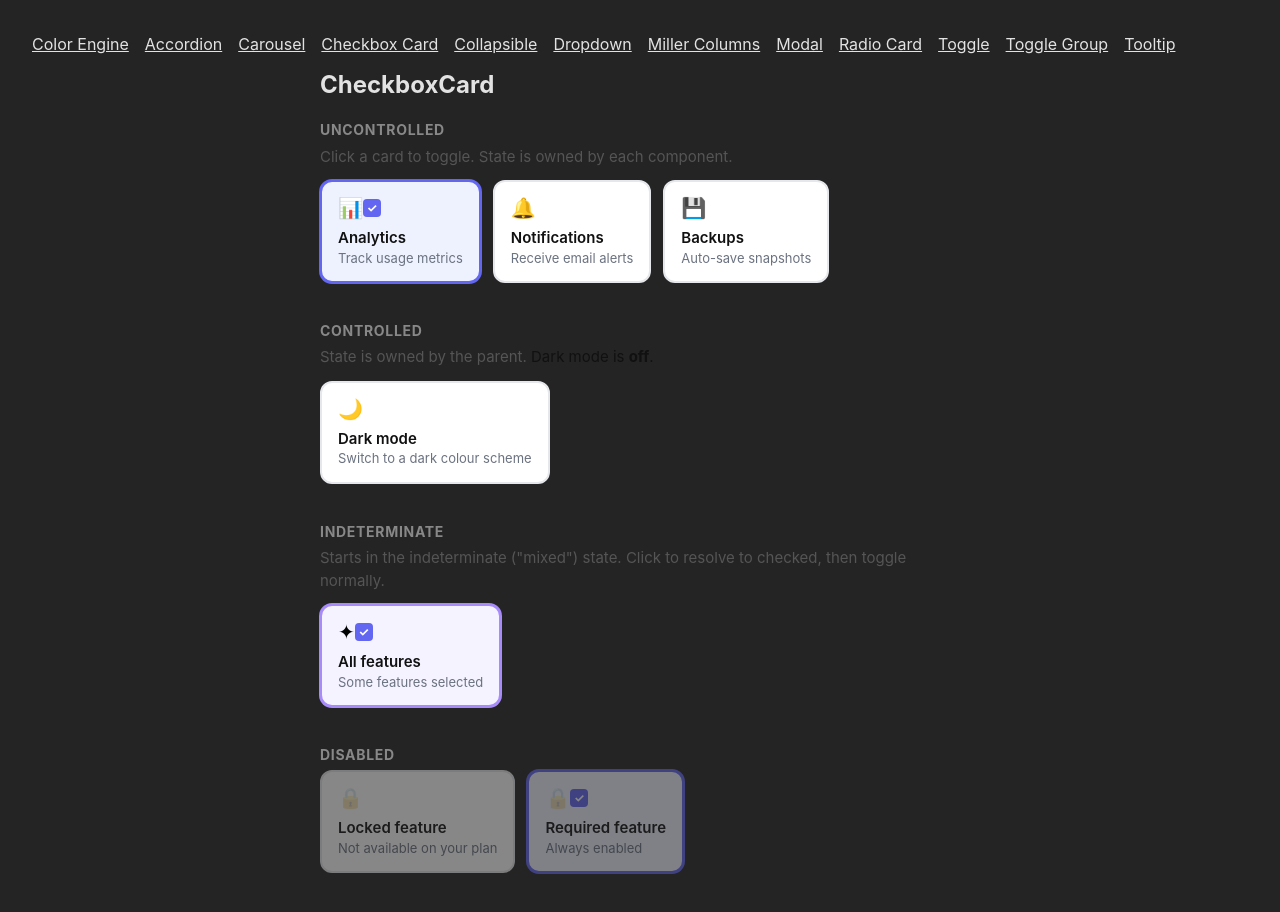
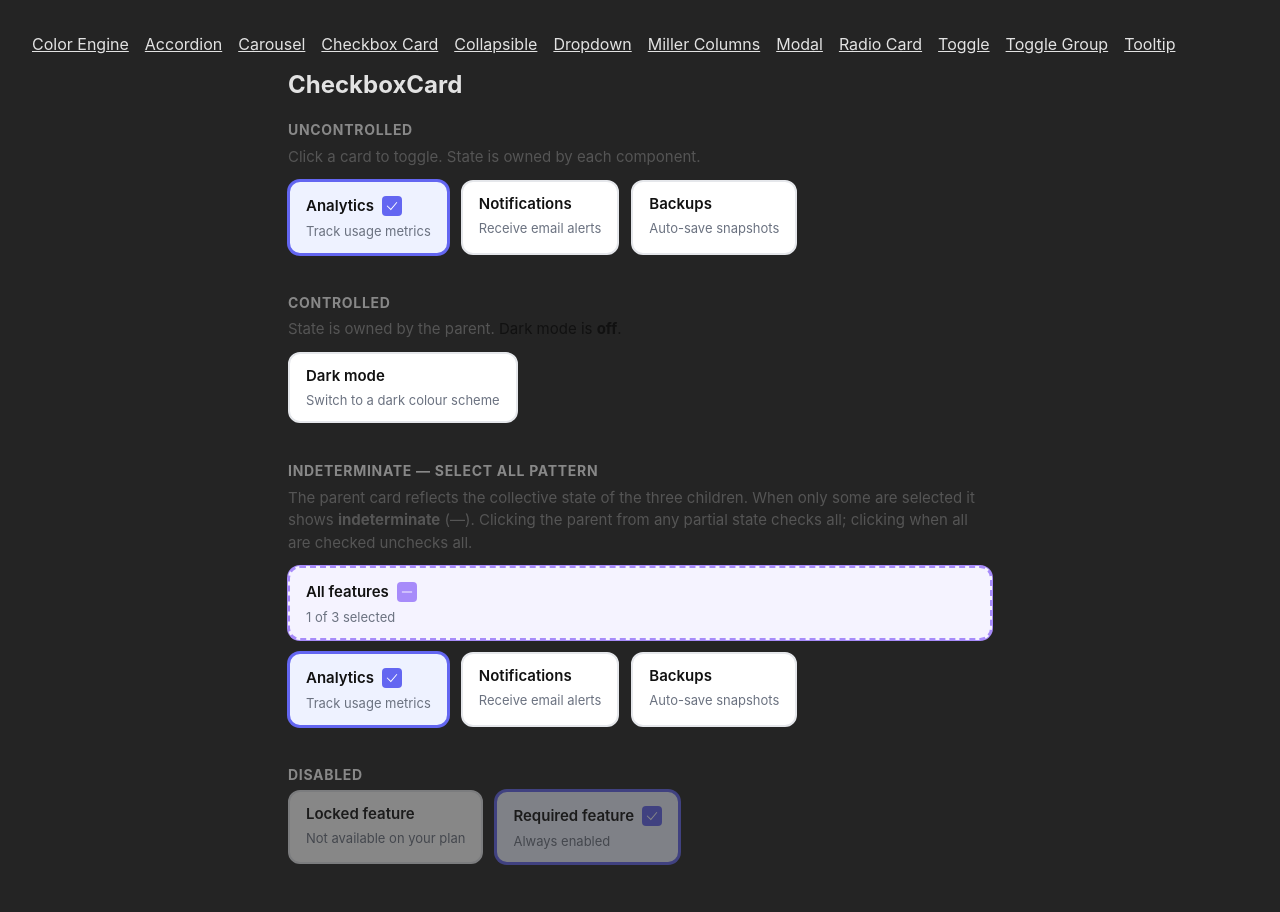
Before and after one commit to simonrevill/primitiv, a React (Vite) app in the folder apps/web/: page /checkbox-card in a window 1280 px wide. Shown: the top 912 px of the page. Built offline with nearby package versions, Linux system fonts and the light colour scheme.

Commit message:
feat(workbench): use icon package in CheckboxCard example, add select-all pattern
Replaces emoji text with Check/Minus icons from @primitiv/icons; adds a live select-all/indeterminate example driven by child card state.

https://claude.ai/code/session_01ASuAwMPKmee4dG72o8HFYi

```diff
--- a/apps/web/src/pages/CheckboxCardExample/CheckboxCardExample.scss
+++ b/apps/web/src/pages/CheckboxCardExample/CheckboxCardExample.scss
@@ -1,5 +1,5 @@
 .cc-example {
-  max-width: 40rem;
+  max-width: 44rem;
   margin: 0 auto;
 
   &__title {
@@ -33,6 +33,12 @@
     gap: 0.75rem;
     flex-wrap: wrap;
   }
+
+  &__select-all {
+    display: flex;
+    flex-direction: column;
+    gap: 0.75rem;
+  }
 }
 
 .cc-card {
@@ -40,7 +46,7 @@
   flex-direction: column;
   gap: 0.25rem;
   min-width: 9rem;
-  padding: 1rem;
+  padding: 0.875rem 1rem;
   border: 2px solid #e5e7eb;
   border-radius: 0.75rem;
   background: white;
@@ -78,30 +84,15 @@
     cursor: not-allowed;
   }
 
+  &--parent {
+    border-style: dashed;
+  }
+
   &__header {
     display: flex;
     align-items: center;
     justify-content: space-between;
-    margin-block-end: 0.5rem;
-  }
-
-  &__icon {
-    font-size: 1.25rem;
-    line-height: 1;
-  }
-
-  &__indicator {
-    display: inline-flex;
-    align-items: center;
-    justify-content: center;
-    width: 1.125rem;
-    height: 1.125rem;
-    border-radius: 0.25rem;
-    background: #6366f1;
-    color: white;
-    font-size: 0.75rem;
-    font-weight: 700;
-    line-height: 1;
+    gap: 0.5rem;
   }
 
   &__label {
@@ -113,5 +104,36 @@
   &__description {
     font-size: 0.8125rem;
     color: #6b7280;
+    margin-block-start: 0.25rem;
+  }
+
+  &__indicator {
+    flex-shrink: 0;
+    display: inline-flex;
+    align-items: center;
+    justify-content: center;
+    width: 1.25rem;
+    height: 1.25rem;
+    border-radius: 0.25rem;
+    background: #6366f1;
+    color: white;
+
+    &--mixed {
+      .cc-card__minus-icon {
+        display: none;
+      }
+
+      &[data-state="indeterminate"] {
+        background: #a78bfa;
+
+        .cc-card__check-icon {
+          display: none;
+        }
+
+        .cc-card__minus-icon {
+          display: block;
+        }
+      }
+    }
   }
 }
--- a/apps/web/src/pages/CheckboxCardExample/CheckboxCardExample.tsx
+++ b/apps/web/src/pages/CheckboxCardExample/CheckboxCardExample.tsx
@@ -1,11 +1,41 @@
 import { useState } from "react";
 
+import { Check, Minus } from "@primitiv/icons";
 import { CheckboxCard, CheckedState } from "@primitiv/react";
 
 import "./CheckboxCardExample.scss";
 
+type Features = {
+  analytics: boolean;
+  notifications: boolean;
+  backups: boolean;
+};
+
 export function CheckboxCardExample() {
   const [darkMode, setDarkMode] = useState<CheckedState>(false);
+
+  const [features, setFeatures] = useState<Features>({
+    analytics: true,
+    notifications: false,
+    backups: false,
+  });
+
+  const checkedCount = Object.values(features).filter(Boolean).length;
+  const totalCount = Object.keys(features).length;
+  const allState: CheckedState =
+    checkedCount === 0
+      ? false
+      : checkedCount === totalCount
+        ? true
+        : "indeterminate";
+
+  function handleAllChange(checked: boolean) {
+    setFeatures({ analytics: checked, notifications: checked, backups: checked });
+  }
+
+  function toggleFeature(key: keyof Features) {
+    setFeatures((prev) => ({ ...prev, [key]: !prev[key] }));
+  }
 
   return (
     <div className="cc-example">
@@ -23,34 +53,34 @@ export function CheckboxCardExample() {
             defaultChecked
           >
             <span className="cc-card__header">
-              <span className="cc-card__icon">📊</span>
+              <span className="cc-card__label">Analytics</span>
               <CheckboxCard.Indicator className="cc-card__indicator">
-                ✓
+                <Check size={14} />
               </CheckboxCard.Indicator>
             </span>
-            <span className="cc-card__label">Analytics</span>
             <span className="cc-card__description">Track usage metrics</span>
           </CheckboxCard.Root>
 
-          <CheckboxCard.Root className="cc-card" aria-label="Enable notifications">
+          <CheckboxCard.Root
+            className="cc-card"
+            aria-label="Enable notifications"
+          >
             <span className="cc-card__header">
-              <span className="cc-card__icon">🔔</span>
+              <span className="cc-card__label">Notifications</span>
               <CheckboxCard.Indicator className="cc-card__indicator">
-                ✓
+                <Check size={14} />
               </CheckboxCard.Indicator>
             </span>
-            <span className="cc-card__label">Notifications</span>
             <span className="cc-card__description">Receive email alerts</span>
           </CheckboxCard.Root>
 
           <CheckboxCard.Root className="cc-card" aria-label="Enable backups">
             <span className="cc-card__header">
-              <span className="cc-card__icon">💾</span>
+              <span className="cc-card__label">Backups</span>
               <CheckboxCard.Indicator className="cc-card__indicator">
-                ✓
+                <Check size={14} />
               </CheckboxCard.Indicator>
             </span>
-            <span className="cc-card__label">Backups</span>
             <span className="cc-card__description">Auto-save snapshots</span>
           </CheckboxCard.Root>
         </div>
@@ -61,8 +91,7 @@ export function CheckboxCardExample() {
         <p className="cc-example__description">
           State is owned by the parent.{" "}
           <span className="cc-example__value">
-            Dark mode is{" "}
-            <strong>{darkMode === true ? "on" : "off"}</strong>.
+            Dark mode is <strong>{darkMode === true ? "on" : "off"}</strong>.
           </span>
         </p>
         <CheckboxCard.Root
@@ -72,12 +101,11 @@ export function CheckboxCardExample() {
           onCheckedChange={setDarkMode}
         >
           <span className="cc-card__header">
-            <span className="cc-card__icon">🌙</span>
+            <span className="cc-card__label">Dark mode</span>
             <CheckboxCard.Indicator className="cc-card__indicator">
-              ✓
+              <Check size={14} />
             </CheckboxCard.Indicator>
           </span>
-          <span className="cc-card__label">Dark mode</span>
           <span className="cc-card__description">
             Switch to a dark colour scheme
           </span>
@@ -85,25 +113,62 @@ export function CheckboxCardExample() {
       </section>
 
       <section className="cc-example__section">
-        <h3 className="cc-example__section-title">Indeterminate</h3>
+        <h3 className="cc-example__section-title">
+          Indeterminate — select all pattern
+        </h3>
         <p className="cc-example__description">
-          Starts in the indeterminate ("mixed") state. Click to resolve to
-          checked, then toggle normally.
+          The parent card reflects the collective state of the three children.
+          When only some are selected it shows{" "}
+          <strong>indeterminate</strong> (—). Clicking the parent from any
+          partial state checks all; clicking when all are checked unchecks all.
         </p>
+        <div className="cc-example__select-all">
           <CheckboxCard.Root
-          className="cc-card"
-          aria-label="Select all features"
-          defaultChecked="indeterminate"
+            className="cc-card cc-card--parent"
+            aria-label="All features"
+            checked={allState}
+            onCheckedChange={handleAllChange}
           >
             <span className="cc-card__header">
-            <span className="cc-card__icon">✦</span>
-            <CheckboxCard.Indicator className="cc-card__indicator">
-              ✓
+              <span className="cc-card__label">All features</span>
+              <CheckboxCard.Indicator className="cc-card__indicator cc-card__indicator--mixed">
+                <Check size={14} className="cc-card__check-icon" />
+                <Minus size={14} className="cc-card__minus-icon" />
               </CheckboxCard.Indicator>
             </span>
-          <span className="cc-card__label">All features</span>
-          <span className="cc-card__description">Some features selected</span>
+            <span className="cc-card__description">
+              {checkedCount} of {totalCount} selected
+            </span>
           </CheckboxCard.Root>
+
+          <div className="cc-example__row">
+            {(
+              [
+                ["analytics", "Track usage metrics"],
+                ["notifications", "Receive email alerts"],
+                ["backups", "Auto-save snapshots"],
+              ] as const
+            ).map(([key, description]) => (
+              <CheckboxCard.Root
+                key={key}
+                className="cc-card"
+                aria-label={`Enable ${key}`}
+                checked={features[key]}
+                onCheckedChange={() => toggleFeature(key)}
+              >
+                <span className="cc-card__header">
+                  <span className="cc-card__label">
+                    {key.charAt(0).toUpperCase() + key.slice(1)}
+                  </span>
+                  <CheckboxCard.Indicator className="cc-card__indicator">
+                    <Check size={14} />
+                  </CheckboxCard.Indicator>
+                </span>
+                <span className="cc-card__description">{description}</span>
+              </CheckboxCard.Root>
+            ))}
+          </div>
+        </div>
       </section>
 
       <section className="cc-example__section">
@@ -111,32 +176,32 @@ export function CheckboxCardExample() {
         <div className="cc-example__row">
           <CheckboxCard.Root
             className="cc-card"
-            aria-label="Enable feature (off, disabled)"
+            aria-label="Enable locked feature"
             disabled
           >
             <span className="cc-card__header">
-              <span className="cc-card__icon">🔒</span>
+              <span className="cc-card__label">Locked feature</span>
               <CheckboxCard.Indicator className="cc-card__indicator">
-                ✓
+                <Check size={14} />
               </CheckboxCard.Indicator>
             </span>
-            <span className="cc-card__label">Locked feature</span>
-            <span className="cc-card__description">Not available on your plan</span>
+            <span className="cc-card__description">
+              Not available on your plan
+            </span>
           </CheckboxCard.Root>
 
           <CheckboxCard.Root
             className="cc-card"
-            aria-label="Enable feature (on, disabled)"
+            aria-label="Enable required feature"
             defaultChecked
             disabled
           >
             <span className="cc-card__header">
-              <span className="cc-card__icon">🔒</span>
+              <span className="cc-card__label">Required feature</span>
               <CheckboxCard.Indicator className="cc-card__indicator">
-                ✓
+                <Check size={14} />
               </CheckboxCard.Indicator>
             </span>
-            <span className="cc-card__label">Required feature</span>
             <span className="cc-card__description">Always enabled</span>
           </CheckboxCard.Root>
         </div>
```
Lines whose indentation alone changed are shown as unchanged.
